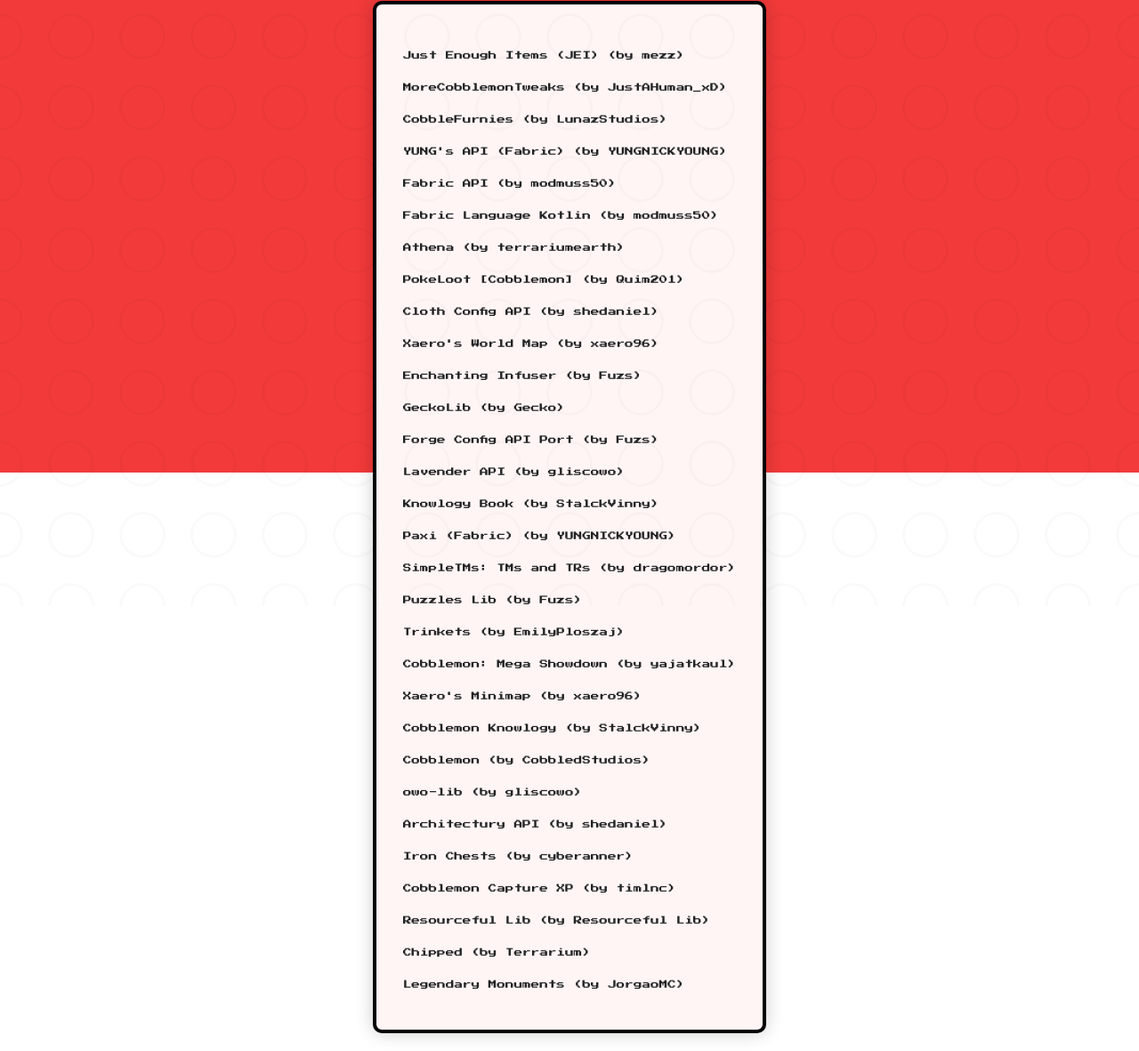
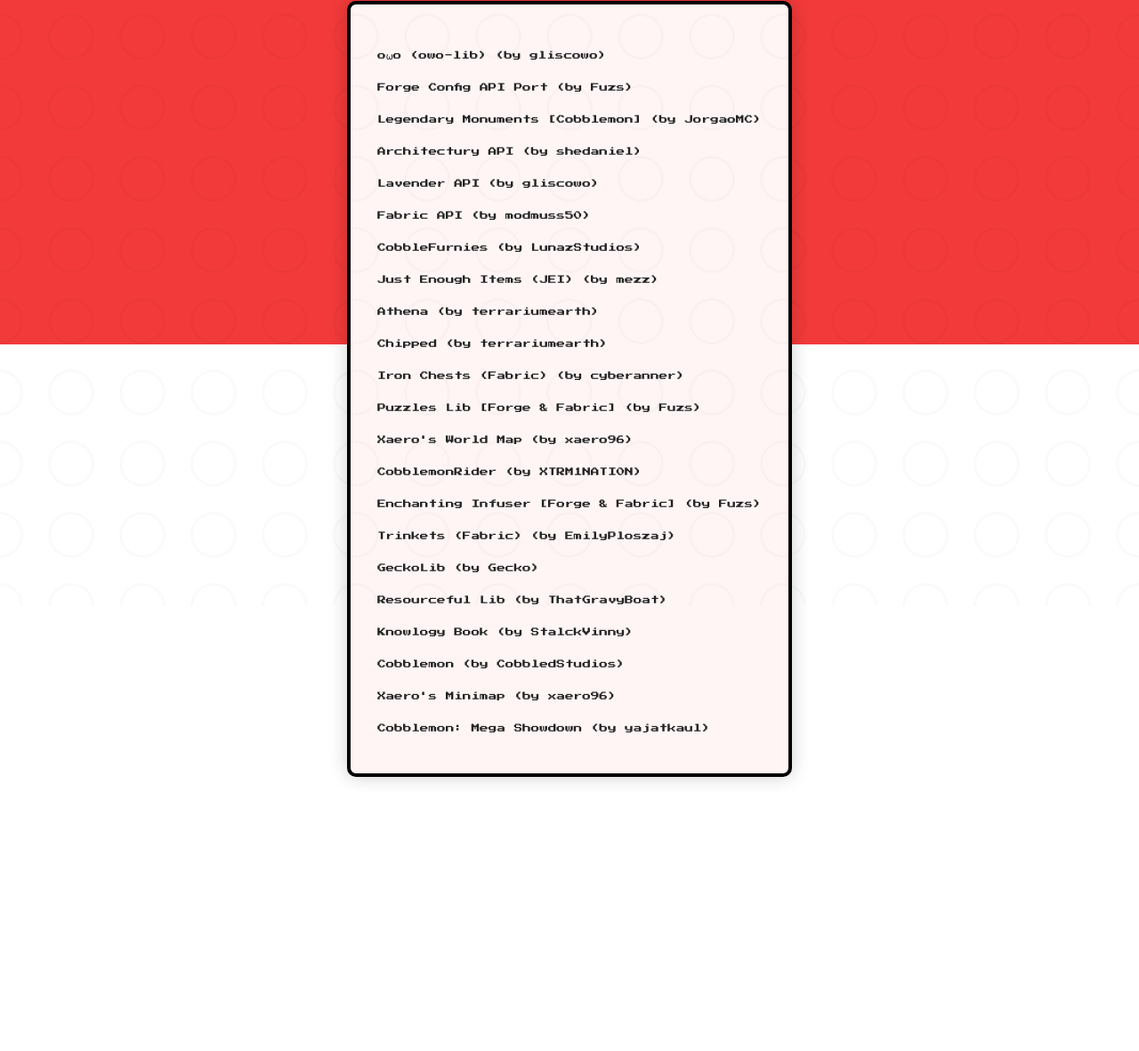
Before and after one commit to nietmeerleuk-nl/modlist, a plain HTML site: page index.html in a window 1280 px wide. Shown: the part 119-1300 px from the top of the page at 89% size. After the commit the page ends 1012 px from the top, so only its background shows below. Drawn offline with Linux system fonts and the light colour scheme.

Commit message:
Update index.html

```diff
--- a/index.html
+++ b/index.html
@@ -108,36 +108,28 @@
   <div class="mod-list-container">
     <div class="mod-list">
       <ul>
+<li><a href="https://www.curseforge.com/minecraft/mc-mods/owo-lib">oωo (owo-lib) (by gliscowo)</a></li>
+<li><a href="https://www.curseforge.com/minecraft/mc-mods/forge-config-api-port-fabric">Forge Config API Port (by Fuzs)</a></li>
+<li><a href="https://www.curseforge.com/minecraft/mc-mods/legendary-monuments-cobblemon">Legendary Monuments [Cobblemon] (by JorgaoMC)</a></li>
+<li><a href="https://www.curseforge.com/minecraft/mc-mods/architectury-api">Architectury API (by shedaniel)</a></li>
+<li><a href="https://www.curseforge.com/minecraft/mc-mods/lavender-api">Lavender API (by gliscowo)</a></li>
+<li><a href="https://www.curseforge.com/minecraft/mc-mods/fabric-api">Fabric API (by modmuss50)</a></li>
+<li><a href="https://www.curseforge.com/minecraft/mc-mods/cobblefurnies">CobbleFurnies (by LunazStudios)</a></li>
 <li><a href="https://www.curseforge.com/minecraft/mc-mods/jei">Just Enough Items (JEI) (by mezz)</a></li>
-        <li><a href="https://www.curseforge.com/minecraft/mc-mods/morecobblemontweaks">MoreCobblemonTweaks (by JustAHuman_xD)</a></li>
-        <li><a href="https://www.curseforge.com/minecraft/mc-mods/cobblefurnies">CobbleFurnies (by LunazStudios)</a></li>
-        <li><a href="https://www.curseforge.com/minecraft/mc-mods/yungs-api-fabric">YUNG's API (Fabric) (by YUNGNICKYOUNG)</a></li>
-        <li><a href="https://www.curseforge.com/minecraft/mc-mods/fabric-api">Fabric API (by modmuss50)</a></li>
-        <li><a href="https://www.curseforge.com/minecraft/mc-mods/fabric-language-kotlin">Fabric Language Kotlin (by modmuss50)</a></li>
 <li><a href="https://www.curseforge.com/minecraft/mc-mods/athena">Athena (by terrariumearth)</a></li>
-        <li><a href="https://www.curseforge.com/minecraft/data-packs/pokeloot-cobblemon">PokeLoot [Cobblemon] (by Quim201)</a></li>
-        <li><a href="https://www.curseforge.com/minecraft/mc-mods/cloth-config">Cloth Config API (by shedaniel)</a></li>
+<li><a href="https://www.curseforge.com/minecraft/mc-mods/chipped">Chipped (by terrariumearth)</a></li>
+<li><a href="https://www.curseforge.com/minecraft/mc-mods/iron-chests-for-fabric">Iron Chests (Fabric) (by cyberanner)</a></li>
+<li><a href="https://www.curseforge.com/minecraft/mc-mods/puzzles-lib">Puzzles Lib [Forge &amp; Fabric] (by Fuzs)</a></li>
 <li><a href="https://www.curseforge.com/minecraft/mc-mods/xaeros-world-map">Xaero's World Map (by xaero96)</a></li>
-        <li><a href="https://www.curseforge.com/minecraft/mc-mods/enchanting-infuser-forge">Enchanting Infuser (by Fuzs)</a></li>
+<li><a href="https://www.curseforge.com/minecraft/mc-mods/cobblemonrider">CobblemonRider (by XTRM1NATI0N)</a></li>
+<li><a href="https://www.curseforge.com/minecraft/mc-mods/enchanting-infuser-forge">Enchanting Infuser [Forge &amp; Fabric] (by Fuzs)</a></li>
+<li><a href="https://www.curseforge.com/minecraft/mc-mods/trinkets">Trinkets (Fabric) (by EmilyPloszaj)</a></li>
 <li><a href="https://www.curseforge.com/minecraft/mc-mods/geckolib">GeckoLib (by Gecko)</a></li>
-        <li><a href="https://www.curseforge.com/minecraft/mc-mods/forge-config-api-port-fabric">Forge Config API Port (by Fuzs)</a></li>
-        <li><a href="https://www.curseforge.com/minecraft/mc-mods/lavender-api">Lavender API (by gliscowo)</a></li>
+<li><a href="https://www.curseforge.com/minecraft/mc-mods/resourceful-lib">Resourceful Lib (by ThatGravyBoat)</a></li>
 <li><a href="https://www.curseforge.com/minecraft/mc-mods/knowlogy">Knowlogy Book (by StalckVinny)</a></li>
-        <li><a href="https://www.curseforge.com/minecraft/mc-mods/paxi-fabric">Paxi (Fabric) (by YUNGNICKYOUNG)</a></li>
-        <li><a href="https://www.curseforge.com/minecraft/mc-mods/simpletms-tms-and-trs-for-cobblemon">SimpleTMs: TMs and TRs (by dragomordor)</a></li>
-        <li><a href="https://www.curseforge.com/minecraft/mc-mods/puzzles-lib">Puzzles Lib (by Fuzs)</a></li>
-        <li><a href="https://www.curseforge.com/minecraft/mc-mods/trinkets">Trinkets (by EmilyPloszaj)</a></li>
+<li><a href="https://www.curseforge.com/minecraft/mc-mods/cobblemon">Cobblemon (by CobbledStudios)</a></li>
+<li><a href="https://www.curseforge.com/minecraft/mc-mods/xaeros-minimap">Xaero's Minimap (by xaero96)</a></li>
 <li><a href="https://www.curseforge.com/minecraft/mc-mods/cobblemon-mega-showdown">Cobblemon: Mega Showdown (by yajatkaul)</a></li>
-        <li><a href="https://www.curseforge.com/minecraft/mc-mods/xaeros-minimap">Xaero's Minimap (by xaero96)</a></li>
-        <li><a href="https://www.curseforge.com/minecraft/mc-mods/cobblemon-knowlogy">Cobblemon Knowlogy (by StalckVinny)</a></li>
-        <li><a href="https://www.curseforge.com/minecraft/mc-mods/cobblemon">Cobblemon (by CobbledStudios)</a></li>
-        <li><a href="https://www.curseforge.com/minecraft/mc-mods/owo-lib">owo-lib (by gliscowo)</a></li>
-        <li><a href="https://www.curseforge.com/minecraft/mc-mods/architectury-api">Architectury API (by shedaniel)</a></li>
-        <li><a href="https://www.curseforge.com/minecraft/mc-mods/iron-chests-for-fabric">Iron Chests (by cyberanner)</a></li>
-        <li><a href="https://www.curseforge.com/minecraft/mc-mods/cobblemon-capture-xp">Cobblemon Capture XP (by timlnc)</a></li>
-        <li><a href="https://modrinth.com/mod/resourceful-lib">Resourceful Lib (by Resourceful Lib)</a></li>
-        <li><a href="https://www.curseforge.com/minecraft/mc-mods/chipped">Chipped (by Terrarium)</a></li>
-        <li><a href="https://www.curseforge.com/minecraft/mc-mods/legendary-monuments-cobblemon">Legendary Monuments (by JorgaoMC)</a></li>
 </ul>
     </div>
   </div>
```
Lines whose indentation alone changed are shown as unchanged.
